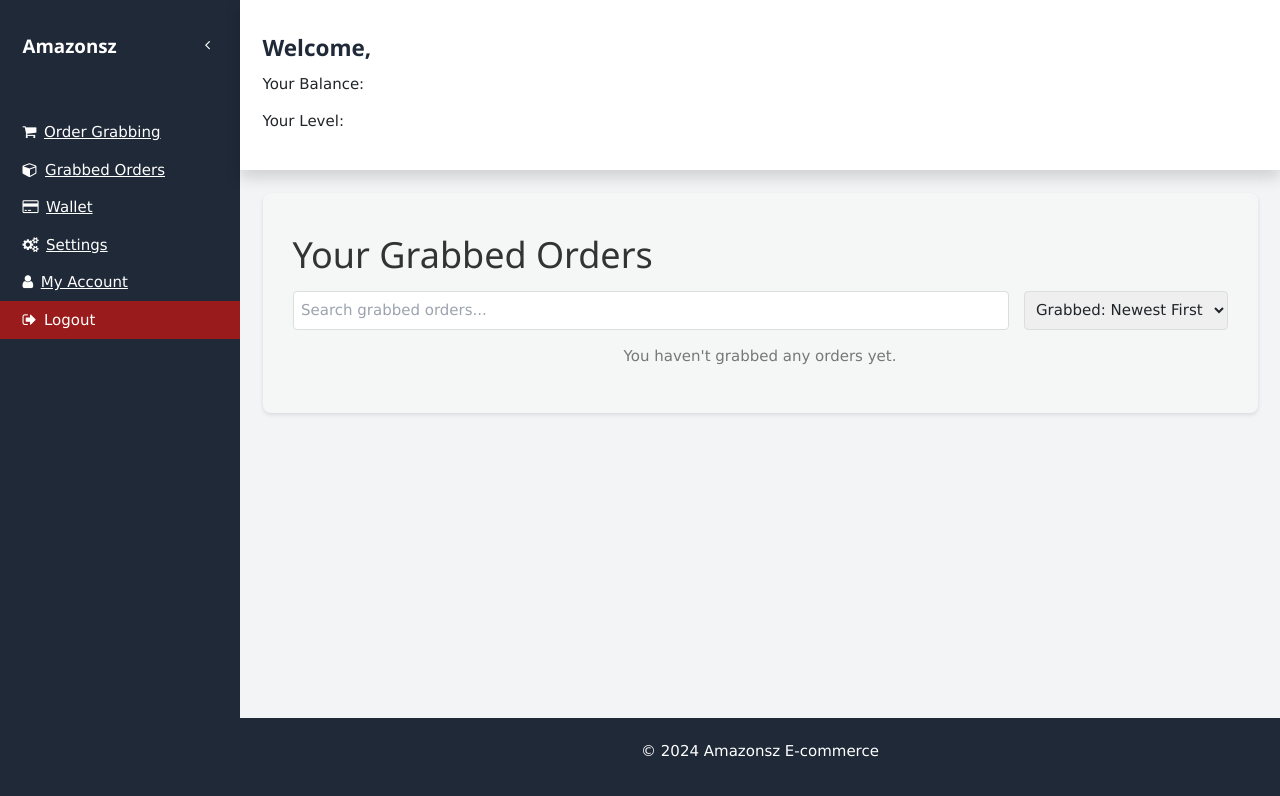
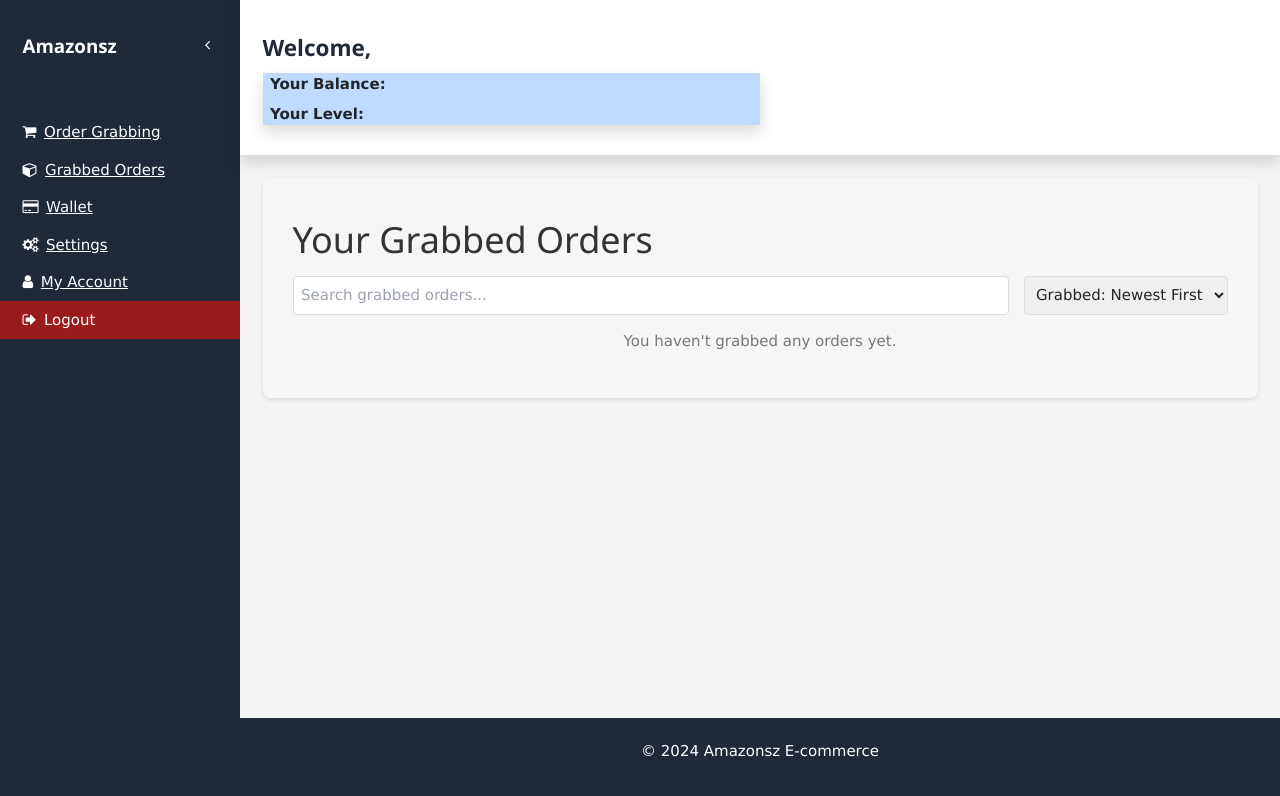
Before and after one commit to mcmnyages/OrderGrabingProject, a Vue app: page /dashboard/grabbed-orders in a window 1280 px wide. Shown: the top 796 px of the page. Built offline with nearby package versions, Linux system fonts and the light colour scheme.

Commit message:
Made some changes to the dashboard, orders and mock_db.json

```diff
--- a/src/components/Dashboard.vue
+++ b/src/components/Dashboard.vue
@@ -117,8 +117,10 @@ onMounted(() => {
       <div class="flex-1 flex flex-col">
         <header class="bg-white shadow p-4">
           <h1 class="text-2xl font-semibold text-gray-800">Welcome, {{ user?.username }}</h1>
-          <p>Your Balance:{{user?.balance}}</p>
-          <p>Your Level:{{user?.level}}</p>
+          <div class="bg-blue-200 hover:bg-shadow-grey-400 font-black shadow w-2/4">
+          <p class="m-2">Your Balance:{{user?.balance}}</p>
+          <p class="m-2">Your Level:{{user?.level}}</p>
+          </div>
         </header>
         <div v-if="currentTransaction" class="fixed top-0.5/4 left-2/4 z-10">
           <Message :transaction="currentTransaction" />
--- a/src/components/Orders.vue
+++ b/src/components/Orders.vue
@@ -146,7 +146,7 @@ width: 250px;
   .order-price {
     font-size: 1.2rem;
     font-weight: bold;
-    color: #6e8efb;
+    color: #4267e0;
   }
 
   .order-time {
@@ -158,7 +158,7 @@ width: 250px;
     width: 100%;
     padding: 0.5rem;
     margin-top: 1rem;
-    background-color: #6e8efb;
+    background-color: #1d4ff1;
     color: white;
     border: none;
     border-radius: 4px;
--- a/src/data/mock-db.json
+++ b/src/data/mock-db.json
@@ -27,7 +27,7 @@
         "username": "erick_doe",
         "email": "erick.doe@example.com",
         "password": "password456",
-        "profile_picture": "https://images.pexels.com/photos/1848565/pexels-photo-1848565.jpeg?auto=compress&cs=tinysrgb&w=600",
+        "profile_picture": "https://external-content.duckduckgo.com/iu/?u=https%3A%2F%2Fwww.allprodad.com%2Fwp-content%2Fuploads%2F2021%2F03%2F05-12-21-happy-people.jpg&f=1&nofb=1&ipt=eeea70adf0bb67e124367c053c6da927477d175a26977388badca2ae0f1998b4&ipo=images",
         "balance": 1000.50,
         "level": 3,
         "created_at": "2024-02-01T12:00:00Z"
@@ -38,7 +38,7 @@
         "username": "patel_doe",
         "email": "patel.doe@example.com",
         "password": "patel456",
-        "profile_picture": "https://images.pexels.com/photos/1848565/pexels-photo-1848565.jpeg?auto=compress&cs=tinysrgb&w=600",
+        "profile_picture": "https://external-content.duckduckgo.com/iu/?u=https%3A%2F%2Ftse4.mm.bing.net%2Fth%3Fid%3DOIP.UGlKxiZQylR3CnJIXSbFIAHaLL%26pid%3DApi&f=1&ipt=6cf9c0fb9a70be771d06d14d484f80ae4b03146e833b926c38b8ff8c7e7a327d&ipo=images",
         "balance": 1700.50,
         "level": 1,
         "created_at": "2024-02-01T12:00:00Z"
@@ -49,7 +49,7 @@
         "username": "max_doe",
         "email": "max.doe@example.com",
         "password": "max456",
-        "profile_picture": "https://images.pexels.com/photos/1848565/pexels-photo-1848565.jpeg?auto=compress&cs=tinysrgb&w=600",
+        "profile_picture": "https://external-content.duckduckgo.com/iu/?u=https%3A%2F%2Ftse2.mm.bing.net%2Fth%3Fid%3DOIP.jG20xZ4rIJfvN9q5oN2OBwHaEo%26pid%3DApi&f=1&ipt=28a4d643dfd30ab0c2c2e6c7baf1befbb266f6f26d64f9c2583efecc424e61bd&ipo=images",
         "balance": 1200.50,
         "level": 2,
         "created_at": "2024-02-01T12:00:00Z"
@@ -60,7 +60,7 @@
         "username": "jeccy_doe",
         "email": "jeccy.doe@example.com",
         "password": "jeccy456",
-        "profile_picture": "https://images.pexels.com/photos/1848565/pexels-photo-1848565.jpeg?auto=compress&cs=tinysrgb&w=600",
+        "profile_picture": "https://external-content.duckduckgo.com/iu/?u=https%3A%2F%2Fmedia.istockphoto.com%2Fphotos%2Fyoung-woman-portrait-in-the-city-picture-id1009749608%3Fk%3D6%26m%3D1009749608%26s%3D612x612%26w%3D0%26h%3DckLkBgedCLmhG-TBvm48s6pc8kBfHt7Ppec13IgA6bo%3D&f=1&nofb=1&ipt=002449b3400c7f78eb014a6b0ea9ec170655f39936a533132d5dc891f21adb90&ipo=images",
         "balance": 1200.50,
         "level": 1,
         "created_at": "2024-02-01T12:00:00Z"
```
